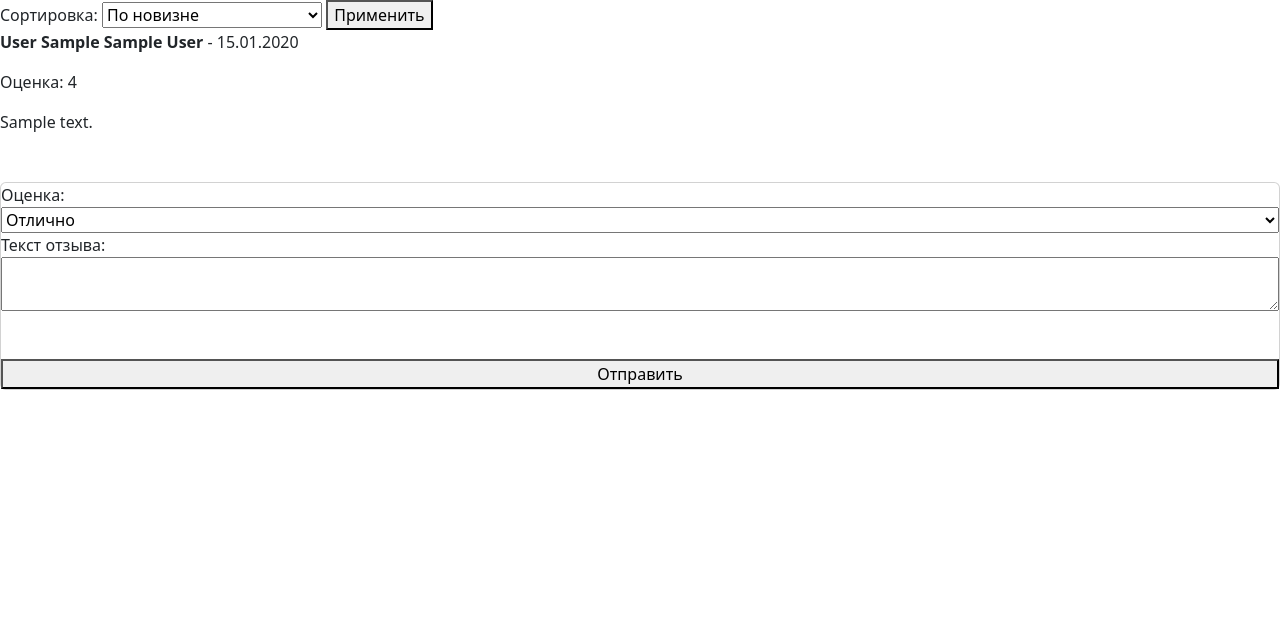
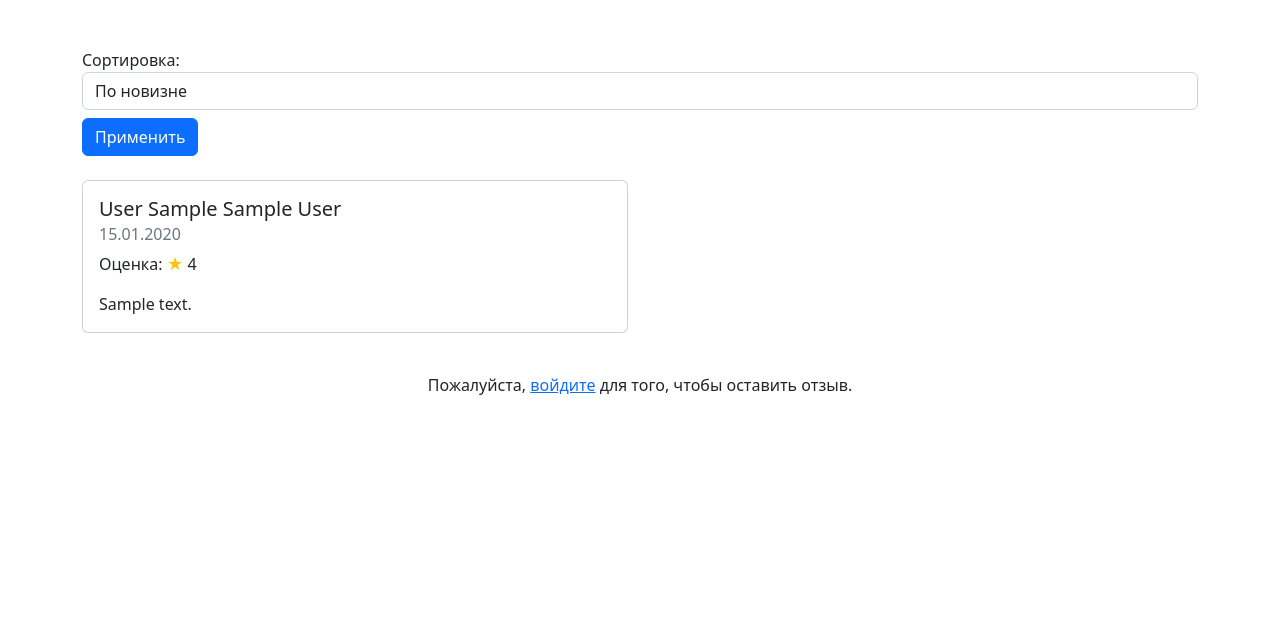
Before and after one commit to vokelilekov/Lilekov-221-3210-web-dev-2023-2, a Flask app: page /courses/1/reviews in a window 1280 px wide. Shown: the part 77-714 px from the top of the page. Run offline with Flask 3, Linux system fonts and the light colour scheme; tables that the repository leaves empty hold one stand-in row (Sample ...).

Commit message:
'lab6final'

```diff
--- a/Lab6/app/app.py
+++ b/Lab6/app/app.py
@@ -1,7 +1,7 @@
 from flask import Flask, render_template, send_from_directory
 from flask_migrate import Migrate
 from sqlalchemy.exc import SQLAlchemyError
-from models import db, Category, Image
+from models import db, Category, Image, Course
 from auth import bp as auth_bp, init_login_manager
 from courses import bp as courses_bp
 
@@ -26,11 +26,9 @@ app.register_blueprint(courses_bp)
 
 @app.route('/')
 def index():
-    categories = db.session.execute(db.select(Category)).scalars()
-    return render_template(
-        'index.html',
-        categories=categories,
-    )
+    categories = db.session.execute(db.select(Category)).scalars().all()
+    courses = db.session.execute(db.select(Course)).scalars().all()
+    return render_template('index.html', categories=categories, courses=courses)
 
 @app.route('/images/<image_id>')
 def image(image_id):
--- a/Lab6/app/courses.py
+++ b/Lab6/app/courses.py
@@ -1,5 +1,5 @@
 from flask import Blueprint, render_template, request, flash, redirect, url_for
-from flask_login import login_required
+from flask_login import login_required, current_user
 from sqlalchemy.exc import IntegrityError
 from models import db, Course, Category, User, Review
 from tools import CoursesFilter, ImageSaver
@@ -73,8 +73,18 @@ def create():
 @bp.route('/<int:course_id>')
 def show(course_id):
     course = db.get_or_404(Course, course_id)
-    reviews = db.session.execute(db.select(Review).filter_by(course_id=course_id).order_by(Review.created_at.desc()).limit(5)).scalars().all()
-    return render_template('courses/show.html', course=course, reviews=reviews)
+    reviews = db.session.execute(
+        db.select(Review).filter_by(course_id=course_id).order_by(Review.created_at.desc()).limit(5)
+    ).scalars().all()
+
+    user_review = None
+    if current_user.is_authenticated:
+        user_review = db.session.execute(
+            db.select(Review).filter_by(course_id=course_id, user_id=current_user.id)
+        ).scalar()
+
+    return render_template('courses/show.html', course=course, reviews=reviews, user_review=user_review)
+
 
 @bp.route('/<int:course_id>/reviews')
 def reviews(course_id):
@@ -92,7 +102,14 @@ def reviews(course_id):
     pagination = db.paginate(query, per_page=10)
     reviews = pagination.items
 
-    return render_template('courses/reviews.html', course=course, reviews=reviews, pagination=pagination, sort_order=sort_order)
+    user_review = None
+    if current_user.is_authenticated:
+        user_review = db.session.execute(
+            db.select(Review).filter_by(course_id=course_id, user_id=current_user.id)
+        ).scalar()
+
+    return render_template('courses/reviews.html', course=course, reviews=reviews, pagination=pagination, sort_order=sort_order, user_review=user_review)
+
 
 @bp.route('/<int:course_id>/reviews/create', methods=['POST'])
 @login_required
--- a/Lab6/app/templates/courses/reviews.html
+++ b/Lab6/app/templates/courses/reviews.html
@@ -1,38 +1,67 @@
 {% extends 'base.html' %}
 
 {% block content %}
-<form method="get">
+<div class="container mt-5">
+    <form method="get" class="mb-4">
+        <div class="form-group">
             <label for="sort">Сортировка:</label>
-    <select id="sort" name="sort">
+            <select id="sort" name="sort" class="form-control">
                 <option value="newest" {% if sort_order=='newest' %}selected{% endif %}>По новизне</option>
                 <option value="positive" {% if sort_order=='positive' %}selected{% endif %}>Сначала положительные</option>
                 <option value="negative" {% if sort_order=='negative' %}selected{% endif %}>Сначала отрицательные</option>
             </select>
-    <button type="submit">Применить</button>
+        </div>
+        <button type="submit" class="btn btn-primary mt-2">Применить</button>
     </form>
 
+    <div class="row">
         {% for review in reviews %}
-<div>
-    <p><strong>{{ review.user.full_name }}</strong> - {{ review.created_at.strftime('%d.%m.%Y') }}</p>
-    <p>Оценка: {{ review.rating }}</p>
-    <p>{{ review.text }}</p>
+        <div class="col-md-6 mb-4">
+            <div class="card">
+                <div class="card-body">
+                    <h5 class="card-title">{{ review.user.full_name }}</h5>
+                    <h6 class="card-subtitle mb-2 text-muted">{{ review.created_at.strftime('%d.%m.%Y') }}</h6>
+                    <p class="card-text">Оценка: <span class="text-warning">★</span> {{ review.rating }}</p>
+                    <p class="card-text">{{ review.text }}</p>
+                </div>
+            </div>
         </div>
         {% endfor %}
+    </div>
 
-<div>
+    <nav aria-label="Page navigation example">
+        <ul class="pagination justify-content-center">
             {% if pagination.has_prev %}
-    <a
-        href="{{ url_for('courses.reviews', course_id=course.id, page=pagination.prev_num, sort=sort_order) }}">Предыдущая</a>
+            <li class="page-item">
+                <a class="page-link" href="{{ url_for('courses.reviews', course_id=course.id, page=pagination.prev_num, sort=sort_order) }}">Предыдущая</a>
+            </li>
             {% endif %}
             {% if pagination.has_next %}
-    <a
-        href="{{ url_for('courses.reviews', course_id=course.id, page=pagination.next_num, sort=sort_order) }}">Следующая</a>
+            <li class="page-item">
+                <a class="page-link" href="{{ url_for('courses.reviews', course_id=course.id, page=pagination.next_num, sort=sort_order) }}">Следующая</a>
+            </li>
             {% endif %}
+        </ul>
+    </nav>
+
+    {% if current_user.is_authenticated %}
+        {% if user_review %}
+        <div class="card my-5">
+            <div class="card-body">
+                <h5 class="card-title">Ваш отзыв</h5>
+                <h6 class="card-subtitle mb-2 text-muted">{{ user_review.created_at.strftime('%d.%m.%Y') }}</h6>
+                <p class="card-text">Оценка: <span class="text-warning">★</span> {{ user_review.rating }}</p>
+                <p class="card-text">{{ user_review.text }}</p>
             </div>
-
-<form class="card my-5" method="post" action="{{ url_for('courses.create_review', course_id=course.id) }}">
+        </div>
+        {% else %}
+        <div class="card my-5">
+            <div class="card-body">
+                <h5 class="card-title">Оставить отзыв</h5>
+                <form method="post" action="{{ url_for('courses.create_review', course_id=course.id) }}">
+                    <div class="form-group">
                         <label for="rating">Оценка:</label>
-    <select id="rating" name="rating">
+                        <select id="rating" name="rating" class="form-control mb-3">
                             <option value="5">Отлично</option>
                             <option value="4">Хорошо</option>
                             <option value="3">Удовлетворительно</option>
@@ -40,8 +69,18 @@
                             <option value="1">Плохо</option>
                             <option value="0">Ужасно</option>
                         </select>
+                    </div>
+                    <div class="form-group">
                         <label for="text">Текст отзыва:</label>
-    <textarea id="text" name="text"></textarea>
-    <button class="mt-5" type="submit">Отправить</button>
+                        <textarea id="text" name="text" class="form-control mb-3" rows="3"></textarea>
+                    </div>
+                    <button type="submit" class="btn btn-primary">Отправить</button>
                 </form>
+            </div>
+        </div>
+        {% endif %}
+    {% else %}
+    <p class="text-center">Пожалуйста, <a href="{{ url_for('auth.login') }}">войдите</a> для того, чтобы оставить отзыв.</p>
+    {% endif %}
+</div>
 {% endblock %}
```
Also changed, not shown: Lab6/app/templates/courses/show.html (+16 -1 lines), Lab6/app/media/images/5979cf26-324d-458f-b4f2-566edcab7040.jpg (added). Lines whose indentation alone changed are shown as unchanged.
